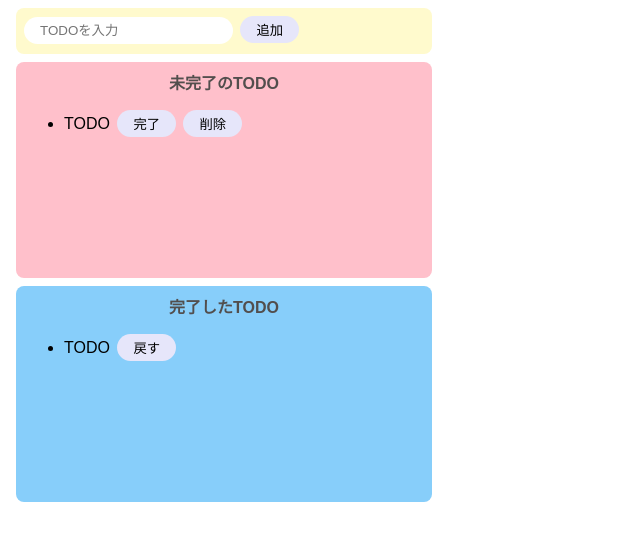
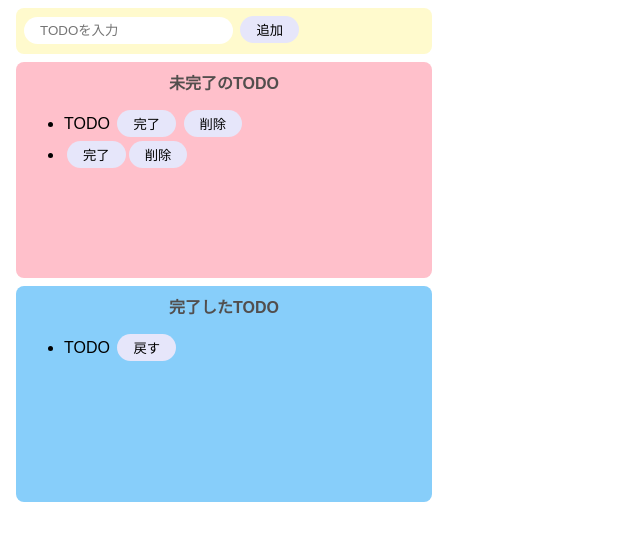
Before and after one commit to krkyk/todo_js, a website built with Parcel: page index.html in a window 1280 px wide. Both pictures are taken after a click on the button "追加". Shown: the whole page, without its empty margins (0-640 px from the left). Built offline with nearby package versions, Linux system fonts and the light colour scheme.

Commit message:
TODO追加機能

```diff
--- a/index.html
+++ b/index.html
@@ -7,14 +7,14 @@
 
   <body>
     <div class="input-area">
-      <input placeholder="TODOを入力" />
-      <button>追加</button>
+      <input id="add-text" placeholder="TODOを入力" />
+      <button id="add-btn">追加</button>
     </div>
     <div class="incomplete-area">
       <p class="title">未完了のTODO</p>
-      <ul>
+      <ul id="incomplete-list">
         <li class="list-row">
-          TODO
+          <span>TODO</span>
           <button>完了</button>
           <button>削除</button>
         </li>
--- a/src/index.js
+++ b/src/index.js
@@ -1 +1,40 @@
 import "./styles.css";
+
+const onClickAdd = () => {
+  // テキストボックスの処理
+  const inputText = document.getElementById("add-text").value;
+  document.getElementById("add-text").value = "";
+
+  // liタグ作成
+  const li = document.createElement("li");
+  li.className = "list-row";
+
+  // spanタグと表示テキスト作成
+  const span = document.createElement("span");
+  span.innerText = inputText;
+
+  // buttonタグ作成
+  const completeButton = document.createElement("button");
+  completeButton.innerText = "完了";
+  completeButton.addEventListener("click", () => {
+    alert("完了");
+  });
+
+  const deleteButton = document.createElement("button");
+  deleteButton.innerText = "削除";
+  deleteButton.addEventListener("click", () => {
+    alert("削除");
+  });
+
+  // liタグの子要素に各要素を入れる
+  li.appendChild(span);
+  li.appendChild(completeButton);
+  li.appendChild(deleteButton);
+
+  // 未完了リストに追加
+  document.getElementById("incomplete-list").appendChild(li);
+};
+
+document
+  .getElementById("add-btn")
+  .addEventListener("click", () => onClickAdd());
```
